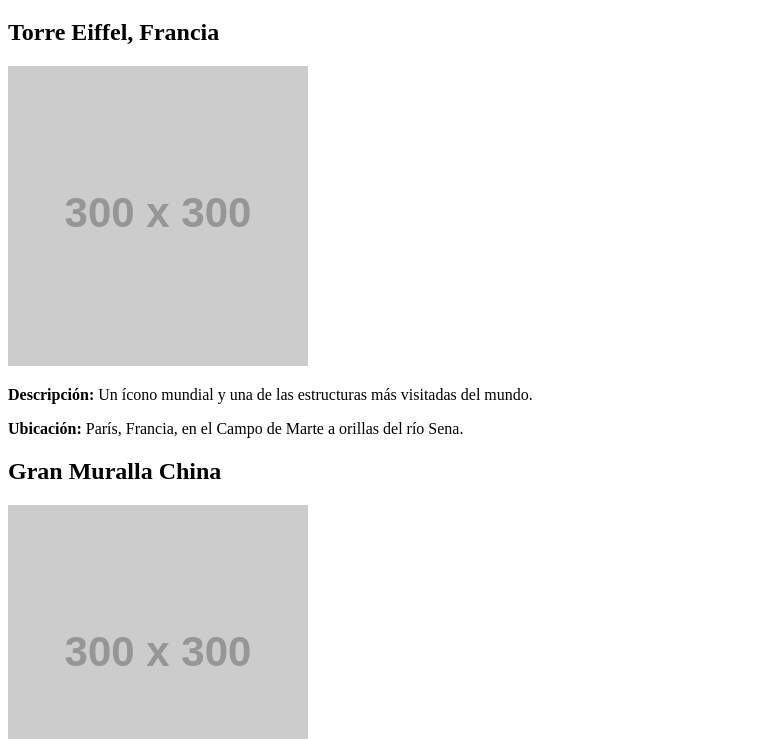
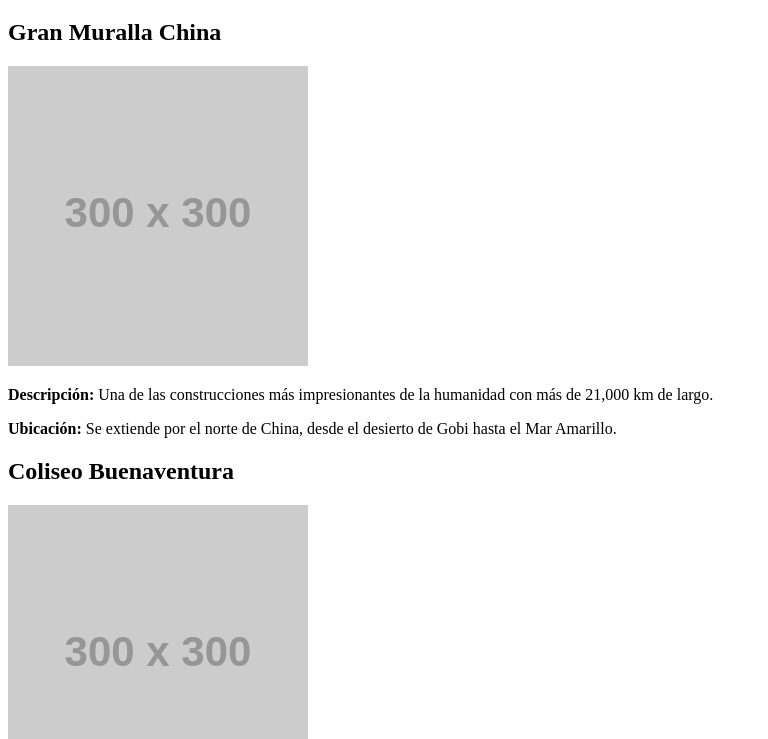
Before and after one commit to Dard16/lugares-turisticos, a plain HTML site: page index.html in a window 1280 px wide. Shown: the part 61-800 px from the top of the page, without its empty margins (0-768 px from the left). Drawn offline with Linux system fonts and the light colour scheme; placeholder pictures from the web are drawn by us.

Commit message:
Update index.html
cambio del tercer lugar

```diff
--- a/index.html
+++ b/index.html
@@ -11,12 +11,7 @@
 
     <div class="lugar">
 
-    </div>
-   <div class="lugar">
-        <h2>Torre Eiffel, Francia</h2>
-        <img src="https://via.placeholder.com/300" alt="Torre Eiffel">
-        <p><strong>Descripción:</strong> Un ícono mundial y una de las estructuras más visitadas del mundo.</p>
-        <p><strong>Ubicación:</strong> París, Francia, en el Campo de Marte a orillas del río Sena.</p>
+
     </div>
     <div class="lugar">
         <h2>Gran Muralla China</h2>
```
